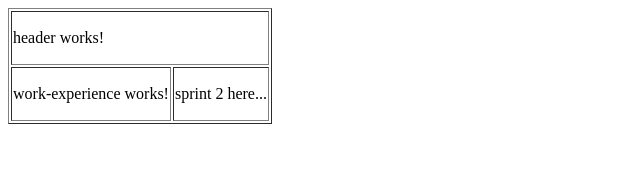
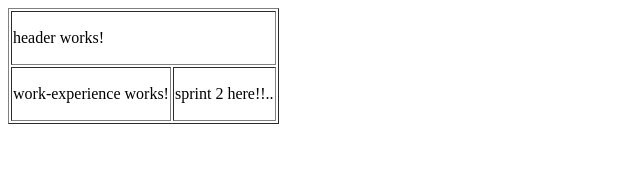
Before and after one commit to Lord17Charly/mycv, an Angular app: page / in a window 1280 px wide. Shown: the top 171 px of the page, without its empty margins (0-640 px from the left). Built offline with nearby package versions, Linux system fonts and the light colour scheme.

Commit message:
create release branch

```diff
--- a/src/app/app.component.html
+++ b/src/app/app.component.html
@@ -9,7 +9,7 @@
 		<app-work-experience></app-work-experience>
 	</td>
 	<td>
-		sprint 2 here...
+		sprint 2 here!!..
 	</td>
  </tr>
 </table>
```
